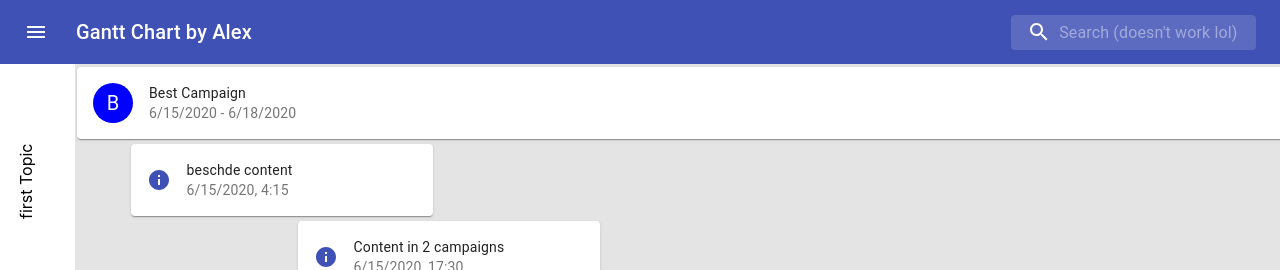
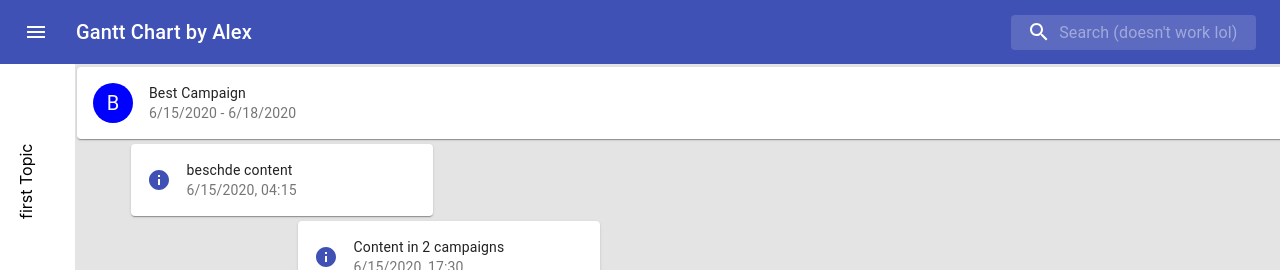
Before and after one commit to aweissoertel/gantt-project, a React (Create React App) app: page / in a window 1280 px wide. Shown: the top 270 px of the page. Built offline with nearby package versions, Linux system fonts and the light colour scheme.

Commit message:
show minutes correctly

```diff
--- a/src/components/Content.tsx
+++ b/src/components/Content.tsx
@@ -66,6 +66,10 @@ export default class Content extends Component<IProps, IState> {
         const {timeInfo: [dayLength,firstEvent]} = this.props;
         const content: ContentClass = this.content;
         const translate: number = ((content.publishDate.getTime() - firstEvent) / (1000*60*60*24)) * dayLength;
+        const hours: number = content.publishDate.getHours();
+        const minutes: number = content.publishDate.getMinutes();
+        let time: string = hours<10 ? '0'+hours.toString() : hours.toString();
+        time = minutes<10 ? time+':0'+minutes.toString() : time+':'+minutes.toString();
 
         return (
             <Draggable axis="x" onStop={this.dropped} grid={[dayLength/(24*60),0]} nodeRef={this.myRef} key={this.state.key} position={this.state.position} cancel="button, .MuiPopover-root">
@@ -76,7 +80,7 @@ export default class Content extends Component<IProps, IState> {
                                 <ContentInfo campaigns={content.campaigns as CampaignClass[]} className={"dontDrag"}/>
                             }
                             title={content.title}
-                            subheader={content.publishDate.toLocaleDateString() + ', ' + content.publishDate.getHours() + ':' + content.publishDate.getMinutes()}
+                            subheader={content.publishDate.toLocaleDateString() + ', ' + time}
                         />
                     </Card>
                 </div>
```
